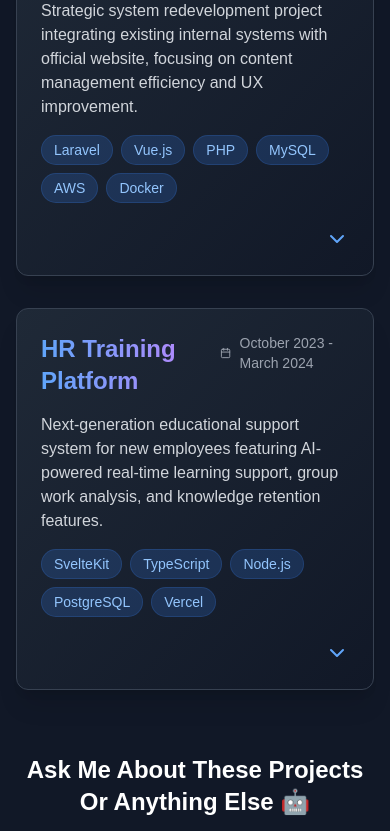
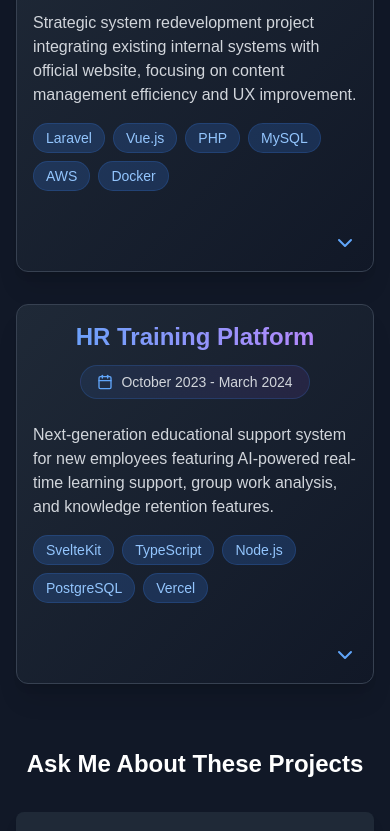
Before and after one commit to danielFeliseed/daniels-portfolio, a Next.js app: page / in a window 390 px wide. Shown: the part 1580-2411 px from the top of the page. Built offline with nearby package versions, Linux system fonts and the light colour scheme.

Commit message:
Fixed stylish issues on cards

```diff
--- a/components/sections/ContactSection.tsx
+++ b/components/sections/ContactSection.tsx
@@ -20,7 +20,7 @@ export default function ContactSection() {
                     <a
                         href="/cv.pdf"
                         download="daniel-fenster-cv.pdf"
-                        className="inline-flex items-center gap-2 px-8 py-4 rounded-full border border-blue-600 text-blue-600 hover:bg-blue-600 hover:text-white transition-colors"
+                        className="inline-flex items-center gap-2 px-4 py-4 rounded-full border border-blue-600 text-blue-600 hover:bg-blue-600 hover:text-white transition-colors"
                     >
                         <Download className="w-5 h-5" />
                         Download CV
--- a/components/sections/ProjectsSection.tsx
+++ b/components/sections/ProjectsSection.tsx
@@ -10,7 +10,7 @@ export default function ProjectsSection() {
             <div className="max-w-6xl mx-auto">
                 <h2 className="text-4xl font-bold mb-12 text-white text-center">Featured Projects</h2>
 
-                <div className="grid grid-cols-1 md:grid-cols-2 lg:grid-cols-3 gap-8 mb-16">
+                <div className="grid grid-cols-1 md:grid-cols-2 gap-8 mb-16 grid-auto-rows-auto items-start">
                     {projects?.map((project: Project) => (
                         <ProjectCard key={project.id} project={project} />
                     ))}
@@ -18,7 +18,7 @@ export default function ProjectsSection() {
 
                 <div className="mt-16">
                     <h3 className="text-2xl font-bold mb-8 text-white text-center">
-                        Ask Me About These Projects Or Anything Else 🤖
+                        Ask Me About These Projects
                     </h3>
                     <ProjectChatbot />
                 </div>
--- a/components/ui/ProjectCard.tsx
+++ b/components/ui/ProjectCard.tsx
@@ -18,13 +18,14 @@ export default function ProjectCard({ project }: { project: Project }) {
     };
 
     return (
+        // In ProjectCard
 <motion.div
     initial="initial"
     whileHover="hover"
     variants={cardVariants}
     onHoverStart={() => setIsHovered(true)}
     onHoverEnd={() => setIsHovered(false)}
-      className="relative bg-gradient-to-br from-gray-800 to-gray-900 rounded-xl overflow-hidden border border-gray-700 shadow-xl h-fit" // Added h-fit
+    className="relative bg-gradient-to-br from-gray-800 to-gray-900 rounded-xl overflow-hidden border border-gray-700 shadow-xl break-inside-avoid" // Added break-inside-avoid
 >
         <motion.div
             className="absolute inset-0 bg-gradient-to-r from-blue-500/10 to-purple-500/10"
@@ -34,22 +35,43 @@ export default function ProjectCard({ project }: { project: Project }) {
             transition={{ duration: 0.3 }}
         />
 
-      <div className="p-6 relative z-10">
+        <div className="p-4 sm:p-6 relative z-10 h-full flex flex-col"> {/* Added flex and h-full */}
             <motion.div
                 initial={{ opacity: 0, y: 10 }}
                 animate={{ opacity: 1, y: 0 }}
-          className="flex justify-between items-start mb-4"
+                className="mb-6"
             >
-          <h3 className="text-2xl font-bold bg-gradient-to-r from-blue-400 to-purple-400 bg-clip-text text-transparent">
+                {/* Mobile layout */}
+                <div className="block sm:hidden">
+                    <h3 className="text-2xl font-bold bg-gradient-to-r from-blue-400 to-purple-400 bg-clip-text text-transparent text-center mb-3">
+                        {project.title}
+                    </h3>
+                    <div className="flex justify-center">
+                        <motion.div
+                            className="inline-flex items-center gap-2 text-sm bg-gradient-to-r from-blue-500/10 to-purple-500/10 border border-blue-500/20 rounded-full px-4 py-1.5"
+                        >
+                            <Calendar className="w-4 h-4 text-blue-400" />
+                            <span className="text-gray-300 font-medium">{project.period}</span>
+                        </motion.div>
+                    </div>
+                </div>
+
+                {/* Desktop layout */}
+                <div className="hidden sm:flex sm:justify-between sm:items-center">
+                    <h3 className="text-3xl font-bold bg-gradient-to-r from-blue-400 to-purple-400 bg-clip-text text-transparent">
                         {project.title}
                     </h3>
                     <motion.div
-            className="flex items-center gap-2 text-sm text-gray-400"
-            animate={{ x: isHovered ? 0 : 10 }}
+                        animate={{
+                            x: isHovered ? 0 : 10,
+                            boxShadow: isHovered ? "0 0 20px rgba(59, 130, 246, 0.2)" : "none"
+                        }}
+                        className="inline-flex items-center gap-2 text-sm bg-gradient-to-r from-blue-500/10 to-purple-500/10 border border-blue-500/20 rounded-full px-4 py-1.5"
                     >
-            <Calendar className="w-4 h-4" />
-            {project.period}
+                        <Calendar className="w-4 h-4 text-blue-400" />
+                        <span className="text-gray-300 font-medium">{project.period}</span>
                     </motion.div>
+                </div>
             </motion.div>
 
             <p className="text-gray-300 mb-4">{project.description}</p>
@@ -100,7 +122,7 @@ export default function ProjectCard({ project }: { project: Project }) {
                 )}
             </AnimatePresence>
 
-        <div className="mt-6 flex justify-end">
+            <div className="mt-auto pt-6 flex justify-end"> {/* Added mt-auto */}
                 <motion.button
                     whileHover={{ scale: 1.1 }}
                     whileTap={{ scale: 0.95 }}
--- a/data/index.ts
+++ b/data/index.ts
@@ -3,7 +3,7 @@ export const projects = [
       id: 1,
       title: "Project Management System",
       description: "Integrated budget management system that visualizes project budgets in real-time and detects budget overrun risks by connecting with multiple task management APIs.",
-      tech: ["Next.js", "React", "TypeScript", "Laravel", "MySQL", "Stripe", "AWS"],
+      tech: ["Next.js", "React", "TypeScript", "Laravel", "MySQL", "Stripe"],
       features: [
         "Real-time budget tracking and alerts",
         "Subscription plans (Basic, Standard, Premium)",
```
Lines whose indentation alone changed are shown as unchanged.
